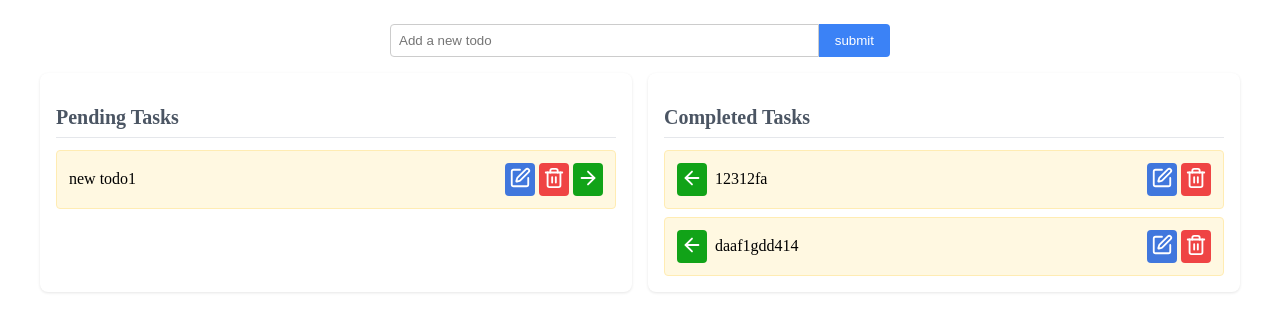
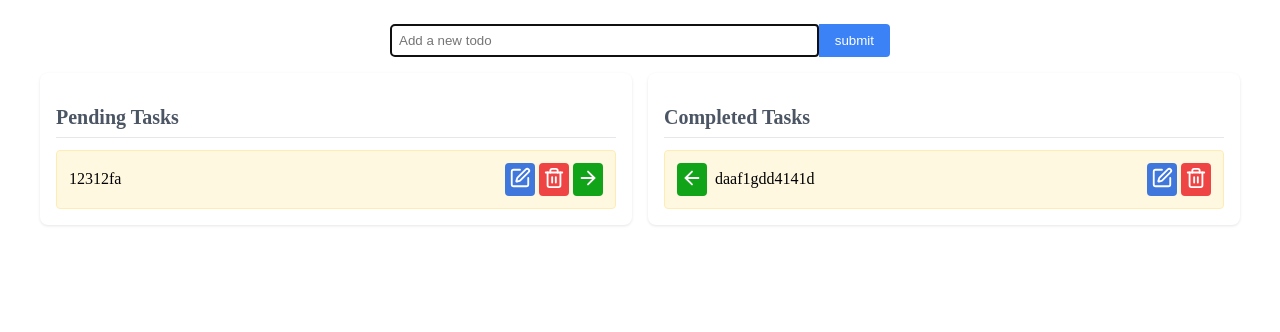
Before and after one commit to shashwot2/todo, a React (Vite) app: page / in a window 1280 px wide. Shown: the top 332 px of the page. Built offline with nearby package versions, Linux system fonts and the light colour scheme; data requests are answered from the project's data file.

Commit message:
Add all required

```diff
--- a/db.json
+++ b/db.json
@@ -3,19 +3,13 @@
     {
       "id": "b817",
       "text": "12312fa",
-      "completed": true,
+      "completed": false,
       "editText": "12312fa5566"
     },
     {
       "id": "45db",
-      "text": "daaf1gdd414",
+      "text": "daaf1gdd4141d",
       "completed": true
-    },
-    {
-      "id": "2f81",
-      "text": "new todo1",
-      "completed": false,
-      "editText": "new todo1fa"
     }
   ]
 }
--- a/src/App.jsx
+++ b/src/App.jsx
@@ -1,4 +1,4 @@
-import React, { useEffect, useState } from "react"
+import React, { useEffect, useState, useRef, useCallback, useMemo } from "react"
 import { API } from "./api/api.js"
 import './App.css';
 import TodoLists from './components/TodoLists';
@@ -8,6 +8,9 @@ export const App = () => {
     const [todos, setTodos] = useState([])
     const [editingId, setEditingId] = useState(null)
     const [editText, setEditText] = useState('')
+
+    const inputRef = useRef(null)
+
     useEffect(() => {
         API.getLists().then(todos => {
             setTodos(todos)
@@ -15,9 +18,13 @@ export const App = () => {
             .catch(err => console.error("Failed to fetch todos:", err))
     }, [])
 
-    const handleInputChange = (e) => {
+    useEffect(() => {
+        inputRef.current?.focus()
+    }, [])
+
+    const handleInputChange = useCallback((e) => {
         setInputValue(e.target.value)
-    }
+    }, [])
 
     const handleAdd = (e) => {
         e.preventDefault()
@@ -30,15 +37,17 @@ export const App = () => {
 
         API.addList(newTodo)
             .then(response => {
-                setTodos([...todos, response])
+                setTodos(prevTodos => [...prevTodos, response])
                 setInputValue('')
+                inputRef.current?.focus()
                 console.log("Todo added successfully")
             })
             .catch(err => console.error("Failed to add todo:", err))
     }
 
-    const handleToggleComplete = (id) => {
-        const updatedTodos = todos.map(todo => {
+    const handleToggleComplete =(id) => {
+        setTodos(prevTodos => {
+            const updatedTodos = prevTodos.map(todo => {
                 if (todo.id === id) {
                     return { ...todo, completed: !todo.completed }
                 }
@@ -48,28 +57,28 @@ export const App = () => {
             const updatedTodo = updatedTodos.find(todo => todo.id === id)
 
             API.updateList(id, updatedTodo)
-            .then(() => {
-                setTodos(updatedTodos)
-            })
                 .catch(err => {
                     console.error("Failed to update todo:", err)
+                    return prevTodos
+                })
+
+            return updatedTodos
         })
     }
 
     const handleDelete = (id) => {
         API.deleteList(id)
             .then(() => {
-                setTodos(
-                    todos.filter(todo => todo.id !== id)
-                )
+                setTodos(prevTodos => prevTodos.filter(todo => todo.id !== id))
                 console.log("Todo deleted successfully")
             })
             .catch(err => console.error("Failed to delete todo:", err))
     }
 
-    const handleEdit = (id, text) => {
+    const handleEdit = (id) => {
         if (id === editingId) {
-            const updatedTodos = todos.map(todo => {
+            setTodos(prevTodos => {
+                const updatedTodos = prevTodos.map(todo => {
                     if (todo.id === id) {
                         return { ...todo, text: editText }
                     }
@@ -79,33 +88,45 @@ export const App = () => {
                 const updatedTodo = updatedTodos.find(todo => todo.id === id)
 
                 API.updateList(id, updatedTodo)
-                .then(() => {
-                    setTodos(updatedTodos)
+                    .catch(err => {
+                        console.error("Failed to update todo:", err)
+                        return prevTodos
+                    })
+
+                return updatedTodos
+            })
+
             setEditingId(null)
             setEditText('')
-                    console.log("Todo updated successfully")
-                })
-                .catch(err => {
-                    console.error("Failed to update todo:", err)
-                })
         }
         else {
+            setTodos(prevTodos => {
+                const todoToEdit = prevTodos.find(todo => todo.id === id)
                 setEditingId(id)
-            setEditText(text)
+                setEditText(todoToEdit.text)
+                return prevTodos
+            })
         }
     }
 
-    const handleEditChange = (e) => {
-        setEditText(e.target.value)
-    }
+    const handleEditChange = useCallback((value) => {
+        setEditText(value)
+    }, [])
+
+    // useMemo for expensive calculations
+    const filteredTodos = useMemo(() => {
         const incompleteTodos = todos.filter(todo => !todo.completed)
         const completedTodos = todos.filter(todo => todo.completed)
+
+        return { incompleteTodos, completedTodos }
+    }, [todos])
 
     return (
         <div className="container">
             <div className="input-container">
                 <div id="inputPlace" className="input-form">
                     <input
+                        ref={inputRef}
                         value={inputValue}
                         onChange={handleInputChange}
                         placeholder="Add a new todo"
@@ -121,8 +142,8 @@ export const App = () => {
             </div>
 
             <TodoLists
-                incompleteTodos={incompleteTodos}
-                completedTodos={completedTodos}
+                incompleteTodos={filteredTodos.incompleteTodos}
+                completedTodos={filteredTodos.completedTodos}
                 editingId={editingId}
                 editText={editText}
                 onToggleComplete={handleToggleComplete}
@@ -134,4 +155,5 @@ export const App = () => {
     )
 }
 
+
 export default App
--- a/src/components/TodoLists.jsx
+++ b/src/components/TodoLists.jsx
@@ -1,20 +1,40 @@
-import React from "react";
+import React, { useRef, useEffect, useCallback, useMemo } from "react";
 import { Edit, Trash2, ArrowRight, ArrowLeft } from 'lucide-react';
 
-export const todoLists = ({incompleteTodos, completedTodos, editingId, editText, onToggleComplete, onDelete, onEdit, onEditChange}) => {
-    return (
-        <div className="grid-container" >
-            <div className="column">
-                <h2 className="column-header">Pending Tasks</h2>
-                <div id="todolist-todo" className="todo-list">
-                    {incompleteTodos.map(todo => (
+const TodoLists = ({ incompleteTodos, completedTodos, editingId, editText, onToggleComplete, onDelete, onEdit, onEditChange }) => {
+    const editInputRef = useRef(null);
+
+    useEffect(() => {
+        if (editingId !== null) {
+            editInputRef.current?.focus();
+        }
+    }, [editingId]);
+
+    const handleEditChange = useCallback((e) => {
+        onEditChange(e.target.value);
+    }, [onEditChange]);
+
+    const handleKeyDown = useCallback((e, todoId) => {
+        if (e.key === 'Enter') {
+            e.preventDefault();
+            onEdit(todoId);
+        } else if (e.key === 'Escape') {
+            e.preventDefault();
+            onEdit(null);
+        }
+    }, [onEdit]);
+
+    const pendingTasksList = useMemo(() => (
+        incompleteTodos.map(todo => (
             <div key={todo.id} className="todo-item pending">
                 <div className="todo-content">
                     {editingId === todo.id ? (
                         <input
+                            ref={editInputRef}
                             type="text"
                             value={editText}
-                                        onChange={onEditChange}
+                            onChange={handleEditChange}
+                            onKeyDown={(e) => handleKeyDown(e, todo.id)}
                             className="input-field"
                             autoFocus
                         />
@@ -45,14 +65,11 @@ export const todoLists = ({incompleteTodos, completedTodos, editingId, editText,
                     </div>
                 </div>
             </div>
-                    ))}
-                </div>
-            </div>
+        ))
+    ), [incompleteTodos, editingId, editText, handleEditChange, handleKeyDown, onEdit, onDelete, onToggleComplete]);
 
-            <div className="column">
-                <h2 className="column-header">Completed Tasks</h2>
-                <div id="todolist-done" className="todo-list">
-                    {completedTodos.map(todo => (
+    const completedTasksList = useMemo(() => (
+        completedTodos.map(todo => (
             <div key={todo.id} className="todo-item completed">
                 <div className="move-button-container">
                     <button
@@ -65,9 +82,11 @@ export const todoLists = ({incompleteTodos, completedTodos, editingId, editText,
                 <div className="todo-content">
                     {editingId === todo.id ? (
                         <input
+                            ref={editingId === todo.id ? editInputRef : null}
                             type="text"
                             value={editText}
-                                        onChange={onEditChange}
+                            onChange={handleEditChange}
+                            onKeyDown={(e) => handleKeyDown(e, todo.id)}
                             className="input-field"
                             autoFocus
                         />
@@ -90,11 +109,27 @@ export const todoLists = ({incompleteTodos, completedTodos, editingId, editText,
                     </button>
                 </div>
             </div>
-                    ))}
+        ))
+    ), [completedTodos, editingId, editText, handleEditChange, handleKeyDown, onEdit, onDelete, onToggleComplete]);
+
+    return (
+        <div className="grid-container">
+            <div className="column">
+                <h2 className="column-header">Pending Tasks</h2>
+                <div id="todolist-todo" className="todo-list">
+                    {pendingTasksList}
                 </div>
             </div>
-        </div >
+
+            <div className="column">
+                <h2 className="column-header">Completed Tasks</h2>
+                <div id="todolist-done" className="todo-list">
+                    {completedTasksList}
+                </div>
+            </div>
+        </div>
     );
-}
+};
 
-export default todoLists;
+// Use React.memo to prevent unnecessary re-renders
+export default React.memo(TodoLists);
```
Lines whose indentation alone changed are shown as unchanged.
